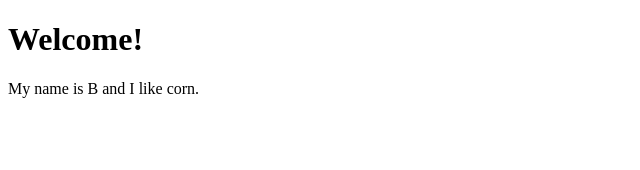
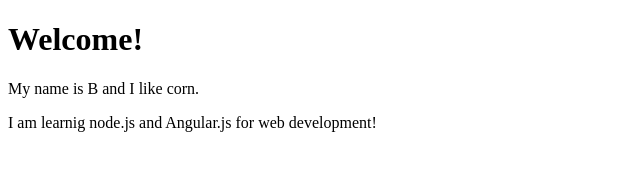
Before and after one commit to BGruenle/web-server, a website: page public/index.html in a window 1280 px wide. Shown: the whole page, without its empty margins (0-640 px from the left). Drawn offline with Linux system fonts and the light colour scheme.

Commit message:
new message

```diff
--- a/public/index.html
+++ b/public/index.html
@@ -7,5 +7,6 @@
   <body>
     <h1><b>Welcome!</b></h1>
     <p>My name is B and I like corn.</p>
+    <p>I am learnig node.js and Angular.js for web development!</p>
   </body>
 </html>
```
